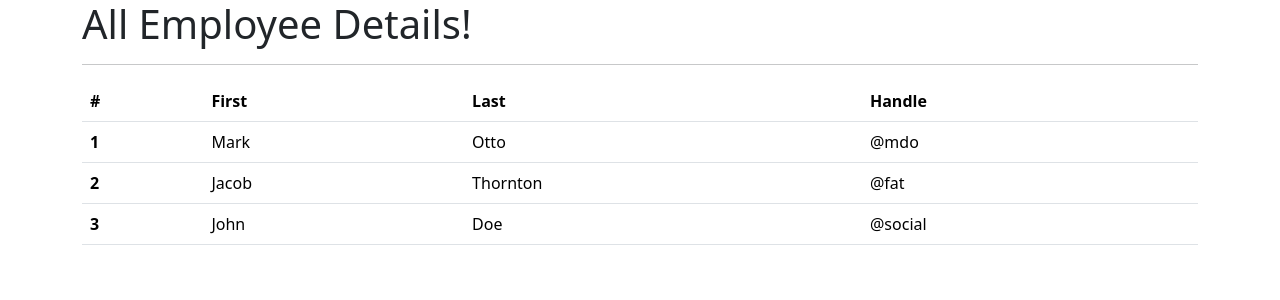
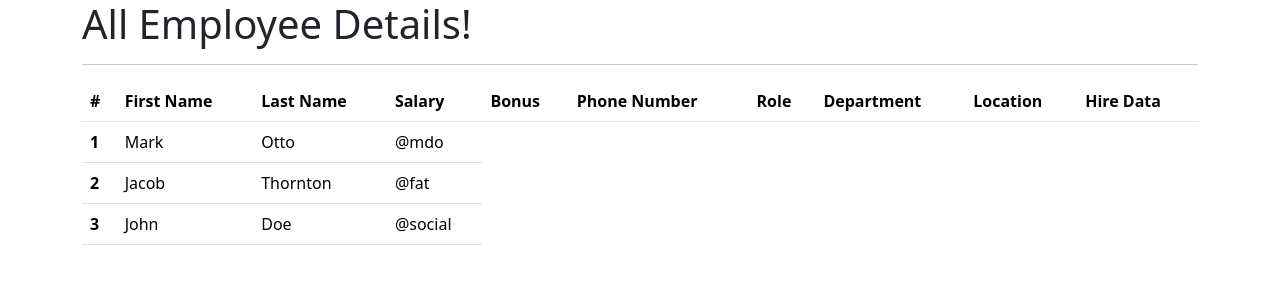
Before and after one commit to devsharifmahmud/DjangoCrudOperation, a Django app: page /all_emp in a window 1280 px wide. Shown: the top 300 px of the page. Run offline with Django 5.2, Linux system fonts and the light colour scheme; data comes from the database, SQL or seed files in the repository.

Commit message:
HTML file add

```diff
--- a/office_emp_proj/emp_app/templates/all_emp.html
+++ b/office_emp_proj/emp_app/templates/all_emp.html
@@ -15,9 +15,16 @@
   <thead>
     <tr>
       <th scope="col">#</th>
-      <th scope="col">First</th>
-      <th scope="col">Last</th>
-      <th scope="col">Handle</th>
+      <th scope="col">First Name</th>
+      <th scope="col">Last Name</th>
+      <th scope="col">Salary</th>
+      <th scope="col">Bonus</th>
+      <th scope="col">Phone Number</th>
+      <th scope="col">Role</th>
+      <th scope="col">Department</th>
+      <th scope="col">Location</th>
+      <th scope="col">Hire Data</th>
+
     </tr>
   </thead>
   <tbody>
```
